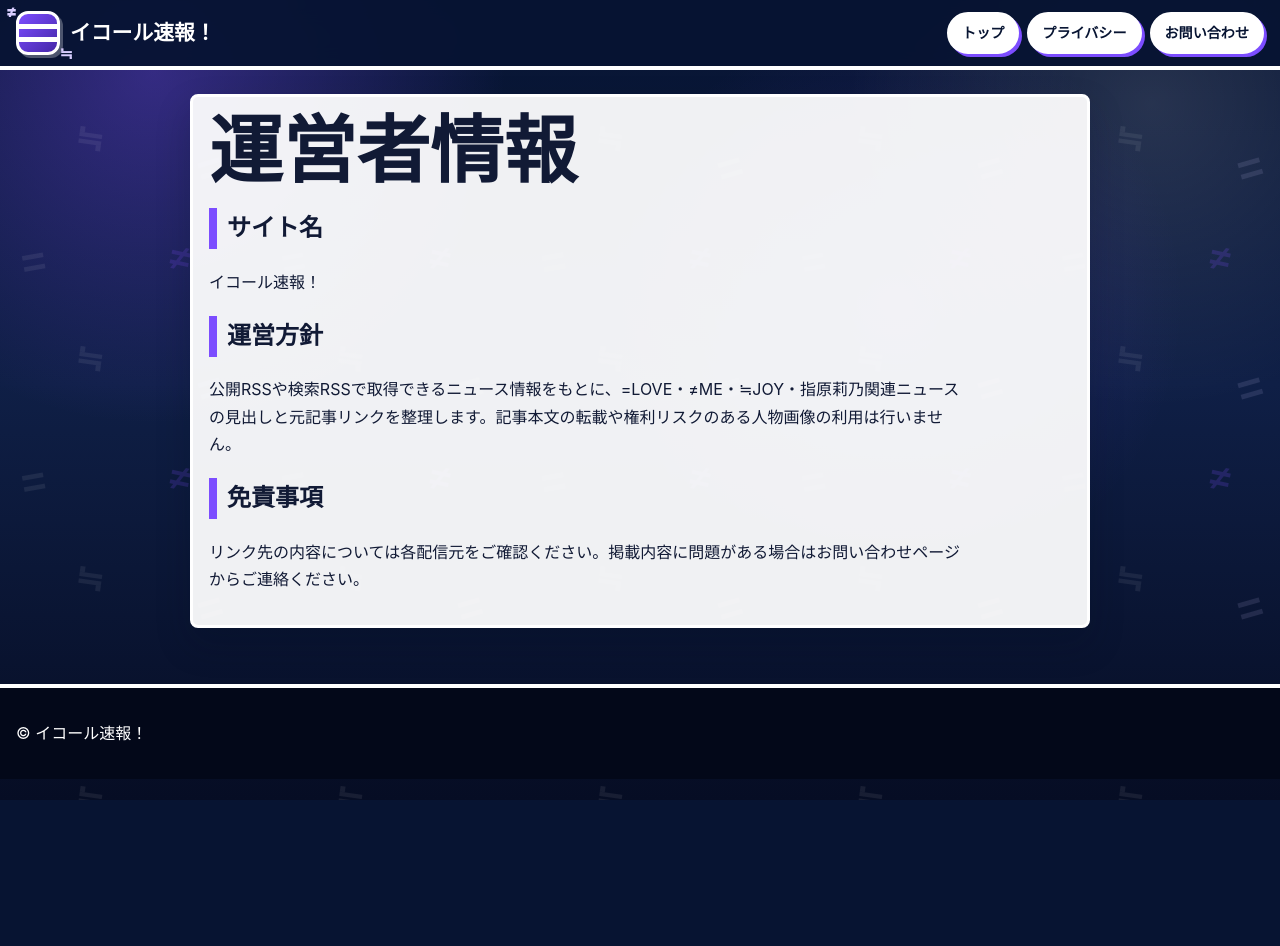
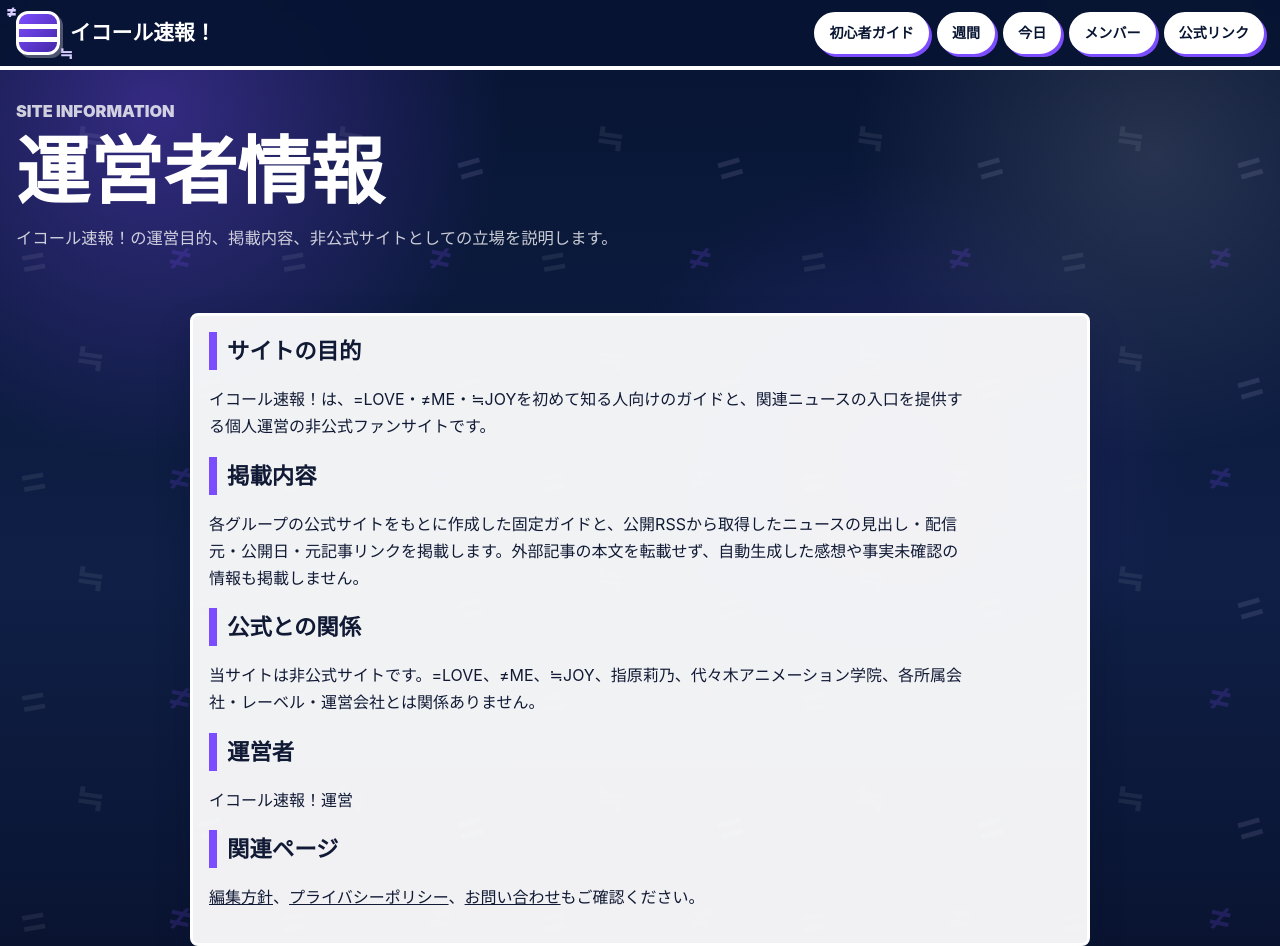
Before and after one commit to matsuiyutaka0619-gif/equal-sokuho, a website: page about/index.html in a window 1280 px wide. Shown: the top 946 px of the page. Before the commit the page ends 800 px from the top, so only its background shows below. Drawn offline with Linux system fonts and the light colour scheme.

Commit message:
Apply AdSense quality remediation

```diff
--- a/about/index.html
+++ b/about/index.html
@@ -1,18 +1,32 @@
 <!doctype html>
 <html lang="ja">
-<head><meta charset="utf-8"><meta name="viewport" content="width=device-width, initial-scale=1"><title>運営者情報 - イコール速報！</title><link rel="icon" href="/assets/favicon.svg"><link rel="stylesheet" href="/styles.css">  <script async src="https://pagead2.googlesyndication.com/pagead/js/adsbygoogle.js?client=ca-pub-8002455848254296" crossorigin="anonymous"></script>
+<head>
+  <meta charset="utf-8">
+  <meta name="viewport" content="width=device-width, initial-scale=1">
+  <title>運営者情報 - イコール速報！</title>
+  <meta name="description" content="イコール速報！の運営目的、掲載内容、非公式サイトとしての立場を説明します。">
+  <meta name="robots" content="index,follow,max-image-preview:large">
+  <link rel="canonical" href="https://equal-sokuho.pages.dev/about/">
+  <meta property="og:title" content="運営者情報 - イコール速報！">
+  <meta property="og:description" content="イコール速報！の運営目的、掲載内容、非公式サイトとしての立場を説明します。">
+  <meta property="og:type" content="website">
+  <meta property="og:url" content="https://equal-sokuho.pages.dev/about/">
+  <meta property="og:image" content="https://equal-sokuho.pages.dev/assets/ogp.svg">
+  <meta name="twitter:card" content="summary_large_image">
+  <link rel="icon" href="/assets/favicon.svg">
+  <link rel="stylesheet" href="/styles.css?v=202607290001">
+  <script async src="https://pagead2.googlesyndication.com/pagead/js/adsbygoogle.js?client=ca-pub-8002455848254296" crossorigin="anonymous"></script>
+  <script type="application/ld+json">{"@context":"https://schema.org","@type":"BreadcrumbList","itemListElement":[{"@type":"ListItem","position":1,"name":"トップ","item":"https://equal-sokuho.pages.dev/"},{"@type":"ListItem","position":2,"name":"運営者情報","item":"https://equal-sokuho.pages.dev/about/"}]}</script>
 </head>
 <body>
-  <header class="site-header"><div class="header-inner"><a class="brand" href="/"><span class="brand-mark"></span><span>イコール速報！</span></a><nav class="site-nav"><a href="/">トップ</a><a href="/privacy/">プライバシー</a><a href="/contact/">お問い合わせ</a></nav></div></header>
-  <main class="static-page">
-    <h1>運営者情報</h1>
-    <h2>サイト名</h2>
-    <p>イコール速報！</p>
-    <h2>運営方針</h2>
-    <p>公開RSSや検索RSSで取得できるニュース情報をもとに、=LOVE・≠ME・≒JOY・指原莉乃関連ニュースの見出しと元記事リンクを整理します。記事本文の転載や権利リスクのある人物画像の利用は行いません。</p>
-    <h2>免責事項</h2>
-    <p>リンク先の内容については各配信元をご確認ください。掲載内容に問題がある場合はお問い合わせページからご連絡ください。</p>
-  </main>
-  <footer class="site-footer"><div class="footer-inner"><p>&copy; イコール速報！</p></div></footer>
+  <header class="site-header"><div class="header-inner"><a class="brand" href="/"><span class="brand-mark"></span><span>イコール速報！</span></a><nav class="site-nav" aria-label="主要メニュー"><a href="/groups/">初心者ガイド</a><a href="/weekly/">週間</a><a href="/today/">今日</a><a href="/members/">メンバー</a><a href="/links/">公式リンク</a></nav></div></header>
+  <section class="page-hero"><p class="eyebrow">SITE INFORMATION</p><h1>運営者情報</h1><p>イコール速報！の運営目的、掲載内容、非公式サイトとしての立場を説明します。</p></section><main class="static-page policy-page">
+      <h2>サイトの目的</h2><p>イコール速報！は、=LOVE・≠ME・≒JOYを初めて知る人向けのガイドと、関連ニュースの入口を提供する個人運営の非公式ファンサイトです。</p>
+      <h2>掲載内容</h2><p>各グループの公式サイトをもとに作成した固定ガイドと、公開RSSから取得したニュースの見出し・配信元・公開日・元記事リンクを掲載します。外部記事の本文を転載せず、自動生成した感想や事実未確認の情報も掲載しません。</p>
+      <h2>公式との関係</h2><p>当サイトは非公式サイトです。=LOVE、≠ME、≒JOY、指原莉乃、代々木アニメーション学院、各所属会社・レーベル・運営会社とは関係ありません。</p>
+      <h2>運営者</h2><p>イコール速報！運営</p>
+      <h2>関連ページ</h2><p><a href="/editorial-policy/">編集方針</a>、<a href="/privacy/">プライバシーポリシー</a>、<a href="/contact/">お問い合わせ</a>もご確認ください。</p></main>
+  <footer class="site-footer"><div class="footer-inner"><div><strong>イコール速報！</strong><p>イコノイジョイのニュースと初心者ガイドを届ける非公式ファンサイトです。</p></div><nav aria-label="運営情報"><a href="/about/">運営者情報</a><a href="/editorial-policy/">編集方針</a><a href="/privacy/">プライバシー</a><a href="/contact/">お問い合わせ</a></nav><p>&copy; イコール速報！</p></div></footer>
+
 </body>
 </html>
```
